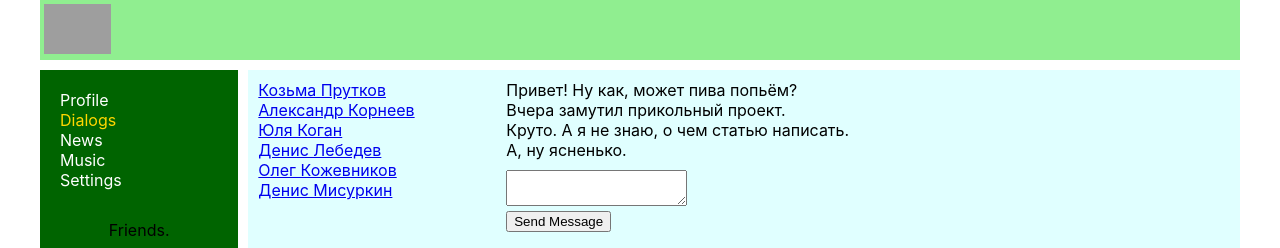
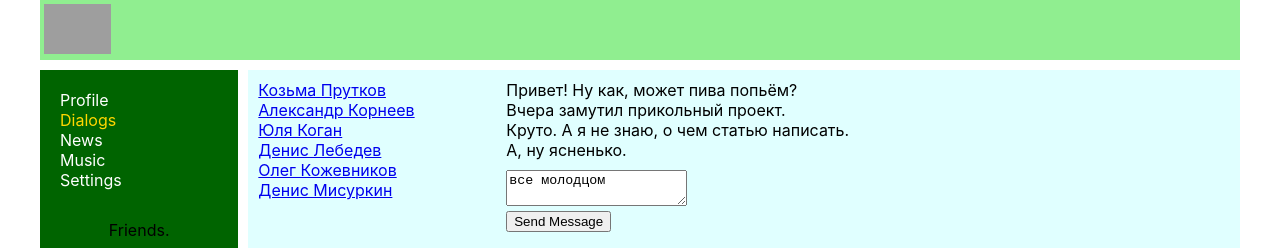
Before and after one commit to YmraNaissur/resumeReact, a React (Create React App) app: page /dialogs in a window 1280 px wide. Shown: the top 248 px of the page. Built offline with nearby package versions, Linux system fonts and the light colour scheme; grey boxes are pictures that could not be loaded.

Commit message:
Implement observer to avoid circular dependencies according to lesson 35. Add message functionality.

```diff
--- a/src/App.js
+++ b/src/App.js
@@ -20,7 +20,8 @@ const App = (props) => {
                         setNewPostText={props.setNewPostText} />
                 </Route>
                 <Route path="/dialogs">
-                    <Dialogs state={props.state.messages} sendMessage={props.sendMessage} />
+                    <Dialogs messagesData={props.state.messages} saveMessage={props.saveMessage}
+                        setNewMessageText={props.setNewMessageText} />
                 </Route>
                 <Route path="/news" component={News} />
                 <Route path="/music" component={Music} />
--- a/src/components/Dialogs/Dialogs.jsx
+++ b/src/components/Dialogs/Dialogs.jsx
@@ -7,9 +7,9 @@ import MessageTextArea from './MessageTextArea/MessageTextArea';
 const Dialogs = (props) => {
 
     let dialogsUsersComponents =
-        props.state.dialogsUsers.map(u => <DialogItem id={u.id} name={u.name} />);
+        props.messagesData.dialogsUsers.map(u => <DialogItem id={u.id} name={u.name} />);
     let dialogsMessagesComponents =
-        props.state.dialogsMessages.map(m => <Message text={m.text} />);
+        props.messagesData.dialogsMessages.map(m => <Message text={m.text} />);
 
     return (
         <div className={classes.dialogs}>
@@ -18,7 +18,9 @@ const Dialogs = (props) => {
             </div>
             <div className={classes.messages}>
                 { dialogsMessagesComponents }
-                <MessageTextArea sendMessage={props.sendMessage} />
+                <MessageTextArea messageText={props.messagesData.newMessageText}
+                    saveMessage={props.saveMessage}
+                    setNewMessageText={props.setNewMessageText} />
             </div>
         </div>
     )
--- a/src/components/Dialogs/MessageTextArea/MessageTextArea.jsx
+++ b/src/components/Dialogs/MessageTextArea/MessageTextArea.jsx
@@ -6,16 +6,19 @@ const MessageTextArea = (props) => {
     let messageTextArea = React.createRef();
 
     let sendMessage = () => {
-        debugger;
-        let text = messageTextArea.current.value;
-        messageTextArea.current.value = "";
-        props.sendMessage(text);
+        props.saveMessage();
+    }
+
+    const onMessageTextChange = () => {
+        const text = messageTextArea.current.value;
+        props.setNewMessageText(text);
     }
 
     return (
         <div className={classes.textArea}>
             <div>
-                <textarea ref={messageTextArea}></textarea>
+                <textarea ref={messageTextArea} value={props.messageText}
+                    onChange={onMessageTextChange} />
             </div>
             <div>
                 <button onClick={sendMessage}>Send Message</button>
--- a/src/index.js
+++ b/src/index.js
@@ -1,9 +1,25 @@
+import React from 'react';
+import ReactDOM from 'react-dom';
 import './index.css';
 import * as serviceWorker from './serviceWorker';
-import { rerenderEntireTree } from './render';
+import App from './App';
+import { BrowserRouter } from 'react-router-dom';
+import { savePost, saveMessage, setNewMessageText,
+        setNewPostText, subscribe } from './redux/state';
 import state from './redux/state';
 
+let rerenderEntireTree = (state) => {
+    ReactDOM.render (
+        <BrowserRouter>
+            <App state={state} savePost={savePost} saveMessage={saveMessage}
+                setNewPostText={setNewPostText} setNewMessageText={setNewMessageText} />
+        </BrowserRouter>, document.getElementById("root")
+    )
+}
+
 rerenderEntireTree(state);
+
+subscribe(rerenderEntireTree);
 
 // If you want your app to work offline and load faster, you can change
 // unregister() to register() below. Note this comes with some pitfalls.
--- a/src/redux/state.js
+++ b/src/redux/state.js
@@ -1,4 +1,6 @@
-import { rerenderEntireTree } from "../render";
+let rerenderEntireTree = () => {
+    console.log('State changed');
+}
 
 let state = {
     profile: {
@@ -38,7 +40,8 @@ let state = {
             { id: 2, senderId: 7, text: "Вчера замутил прикольный проект." },
             { id: 3, senderId: 1, text: "Круто. А я не знаю, о чем статью написать." },
             { id: 4, senderId: 7, text: "А, ну ясненько." }
-        ]
+        ],
+        newMessageText: "все молодцом"
     },
     sidebar: {
         friends: [
@@ -48,7 +51,7 @@ let state = {
     }
 }
 
-export let savePost = () => {
+export const savePost = () => {
     let newPost = {
         id: 5,
         message: state.profile.newPostText,
@@ -61,21 +64,30 @@ export let savePost = () => {
     rerenderEntireTree(state);
 }
 
-export let setNewPostText = (postMessage) => {
+export const setNewPostText = (postMessage) => {
     state.profile.newPostText = postMessage;
     rerenderEntireTree(state);
 }
 
-export let sendMessage = (messageText) => {
-    debugger;
+export const saveMessage = () => {
     let newMessage = {
         id: 5,
         senderId: 1,
-        text: messageText
+        text: state.messages.newMessageText
     }
 
     state.messages.dialogsMessages.push(newMessage);
+    state.messages.newMessageText = "";
     rerenderEntireTree(state);
 }
 
+export const setNewMessageText = (messageText) => {
+    state.messages.newMessageText = messageText;
+    rerenderEntireTree(state);
+}
+
+export const subscribe = (observer) => {
+    rerenderEntireTree = observer;  // observer pattern
+}
+
 export default state;
--- a/src/render.js
+++ /dev/null
@@ -1,14 +0,0 @@
-import React from 'react';
-import ReactDOM from 'react-dom';
-import App from './App';
-import { BrowserRouter } from 'react-router-dom';
-import { savePost, sendMessage, setNewPostText } from './redux/state';
-
-export let rerenderEntireTree = (state) => {
-    ReactDOM.render (
-        <BrowserRouter>
-            <App state={state} savePost={savePost} sendMessage={sendMessage}
-                setNewPostText={setNewPostText} />
-        </BrowserRouter>, document.getElementById("root")
-    )
-}
```
